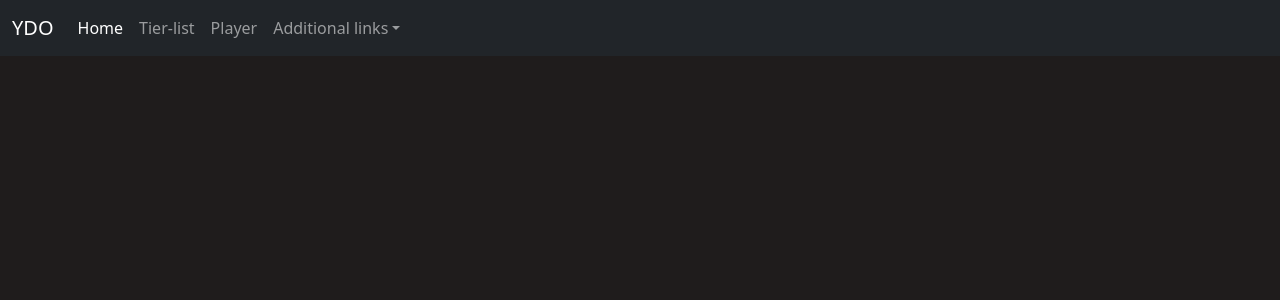
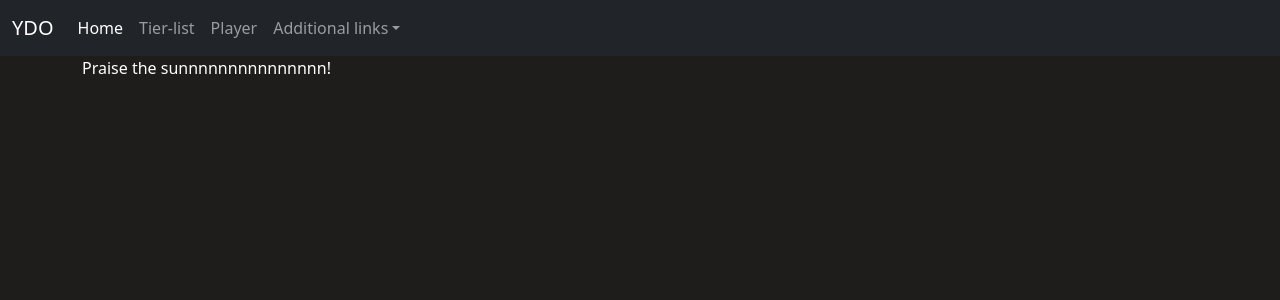
Before and after one commit to Albus-489/my-digital-oasis, a React (Create React App) app: page /bookanalysis in a window 1280 px wide. Shown: the top 300 px of the page. Built offline with nearby package versions, Linux system fonts and the light colour scheme.

Commit message:
Book analysis component template

```diff
--- a/src/App.tsx
+++ b/src/App.tsx
@@ -3,8 +3,8 @@ import { BrowserRouter as Router, Routes, Route } from "react-router-dom";
 import "./App.css";
 import TierListPage from "./components/tier-list/TierListPage";
 import HomePage from "./layout/HomePage";
-import PlayerPage from "./components/player/Player";
 import TestPage from "./components/test/testIGDBAPI";
+import BookAnalysisMainPage from "./components/book-analysis/ba-main-page.component";
 
 function App() {
   return (
@@ -85,7 +85,7 @@ function App() {
         <Routes>
           <Route path="/" element={<HomePage />} />
           <Route path="/tierlist" element={<TierListPage />} />
-          <Route path="/player" element={<PlayerPage />} />
+          <Route path="/bookanalysis" element={<BookAnalysisMainPage />} />
           <Route path="/test" element={<TestPage />} />
         </Routes>
       </div>
--- /dev/null
+++ b/src/components/book-analysis/ba-main-page.component.tsx
@@ -0,0 +1,11 @@
+import React from "react";
+
+const BookAnalysisMainPage = () => {
+  return (
+    <div className="wrapper">
+      <p>Praise the sunnnnnnnnnnnnnnn!</p>
+    </div>
+  );
+};
+
+export default BookAnalysisMainPage;
```
